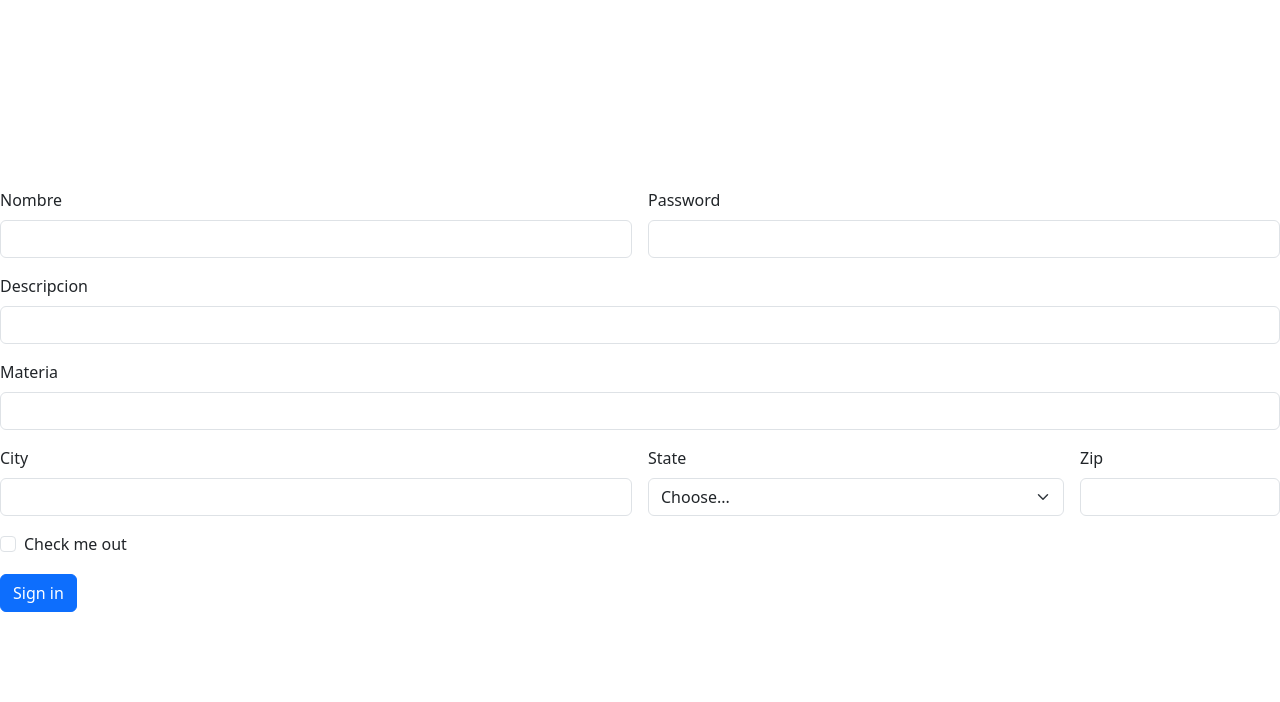
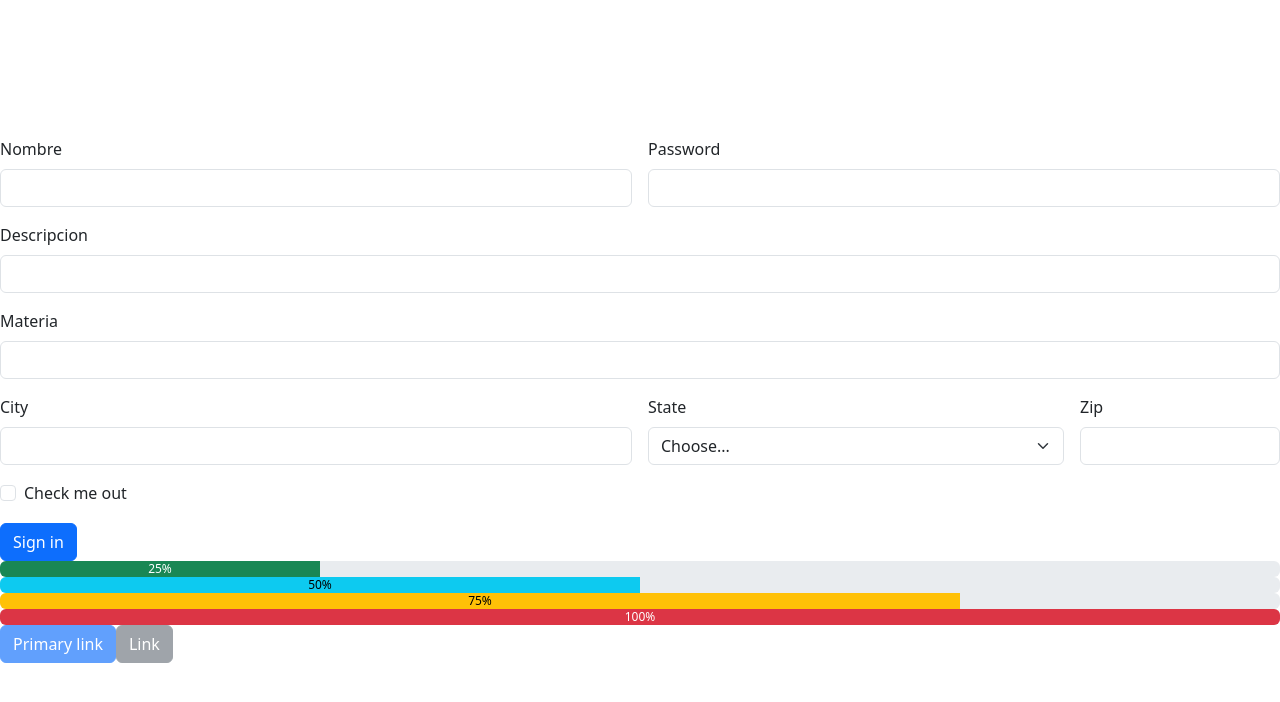
Before and after one commit to DashSoma/ExamenII, a React (Vite) app: page / in a window 1280 px wide. Shown: the top 702 px of the page. Built offline with nearby package versions, Linux system fonts and the light colour scheme.

Commit message:
Progress
Se agrega el componente par aplicarle la descomposicion si da tiempo

```diff
--- a/src/App.jsx
+++ b/src/App.jsx
@@ -1,20 +1,20 @@
-import { useState } from 'react'
-import reactLogo from './assets/react.svg'
-import viteLogo from '/vite.svg'
+import { useState } from "react";
+import reactLogo from "./assets/react.svg";
+import viteLogo from "/vite.svg";
 
-import Tasks from './components/Tasks'
-import "bootstrap/dist/css/bootstrap.min.css"
-import "bootstrap/dist/js/bootstrap.min.js"
-import List from './components/List'
-
+import Tasks from "./components/Tasks";
+import "bootstrap/dist/css/bootstrap.min.css";
+import "bootstrap/dist/js/bootstrap.min.js";
+import List from "./components/List";
+import Progress from "./components/Progress";
 
 function App() {
   return (
     <>
       <Tasks></Tasks>
+      <Progress></Progress>
     </>
-  )
-
+  );
 }
 
-export default App
+export default App;
--- /dev/null
+++ b/src/components/Progress.jsx
@@ -0,0 +1,87 @@
+function Progress() {
+  return (
+    <>
+      <>
+        <div
+          className="progress"
+          role="progressbar"
+          aria-label="Success example"
+          aria-valuenow={25}
+          aria-valuemin={0}
+          aria-valuemax={100}
+        >
+          <div
+            className="progress-bar text-bg-success"
+            style={{ width: "25%" }}
+          >
+            25%
+          </div>
+        </div>
+        <div
+          className="progress"
+          role="progressbar"
+          aria-label="Info example"
+          aria-valuenow={50}
+          aria-valuemin={0}
+          aria-valuemax={100}
+        >
+          <div className="progress-bar text-bg-info" style={{ width: "50%" }}>
+            50%
+          </div>
+        </div>
+        <div
+          className="progress"
+          role="progressbar"
+          aria-label="Warning example"
+          aria-valuenow={75}
+          aria-valuemin={0}
+          aria-valuemax={100}
+        >
+          <div
+            className="progress-bar text-bg-warning"
+            style={{ width: "75%" }}
+          >
+            75%
+          </div>
+        </div>
+        <div
+          className="progress"
+          role="progressbar"
+          aria-label="Danger example"
+          aria-valuenow={100}
+          aria-valuemin={0}
+          aria-valuemax={100}
+        >
+          <div
+            className="progress-bar text-bg-danger"
+            style={{ width: "100%" }}
+          >
+            100%
+          </div>
+        </div>
+      </>
+      <>
+        <a
+          href="#"
+          className="btn btn-primary disabled"
+          tabIndex={-1}
+          role="button"
+          aria-disabled="true"
+        >
+          Primary link
+        </a>
+        <a
+          href="#"
+          className="btn btn-secondary disabled"
+          tabIndex={-1}
+          role="button"
+          aria-disabled="true"
+        >
+          Link
+        </a>
+      </>
+    </>
+  );
+}
+
+export default Progress;
```
